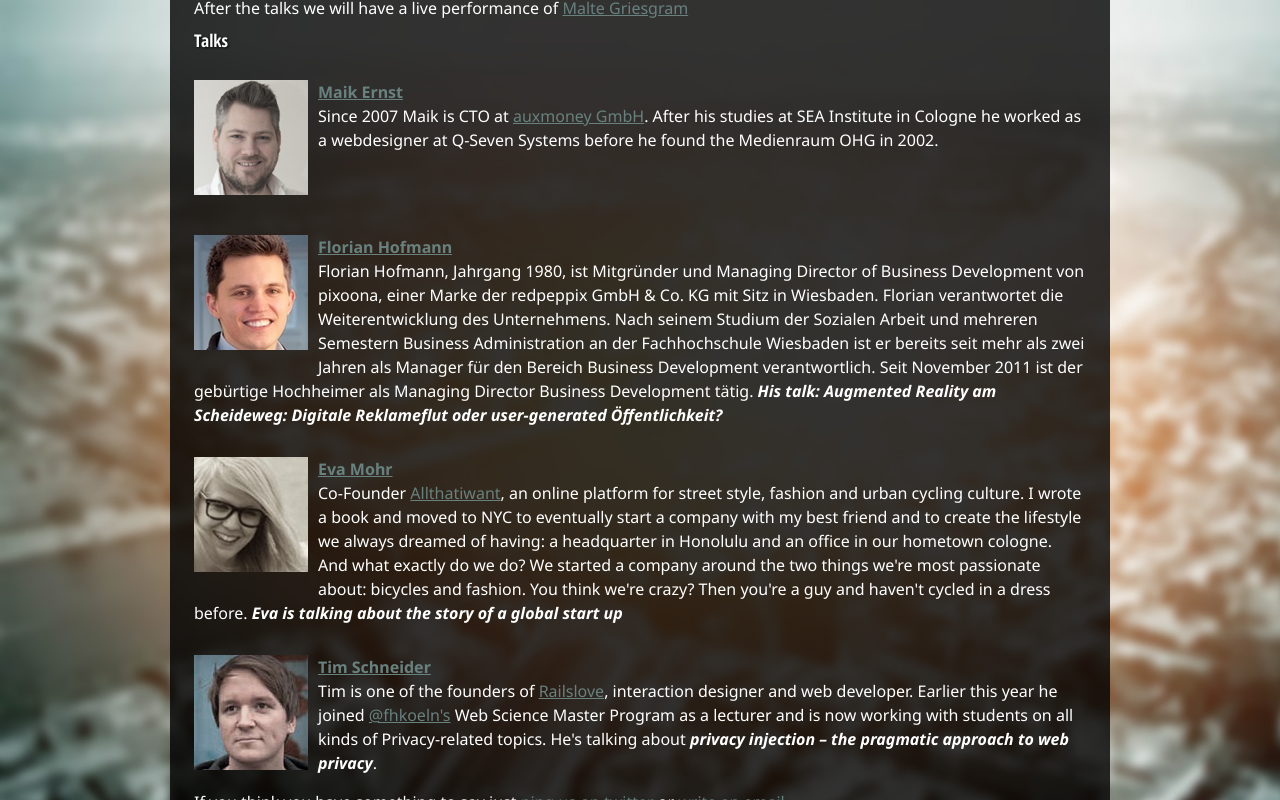
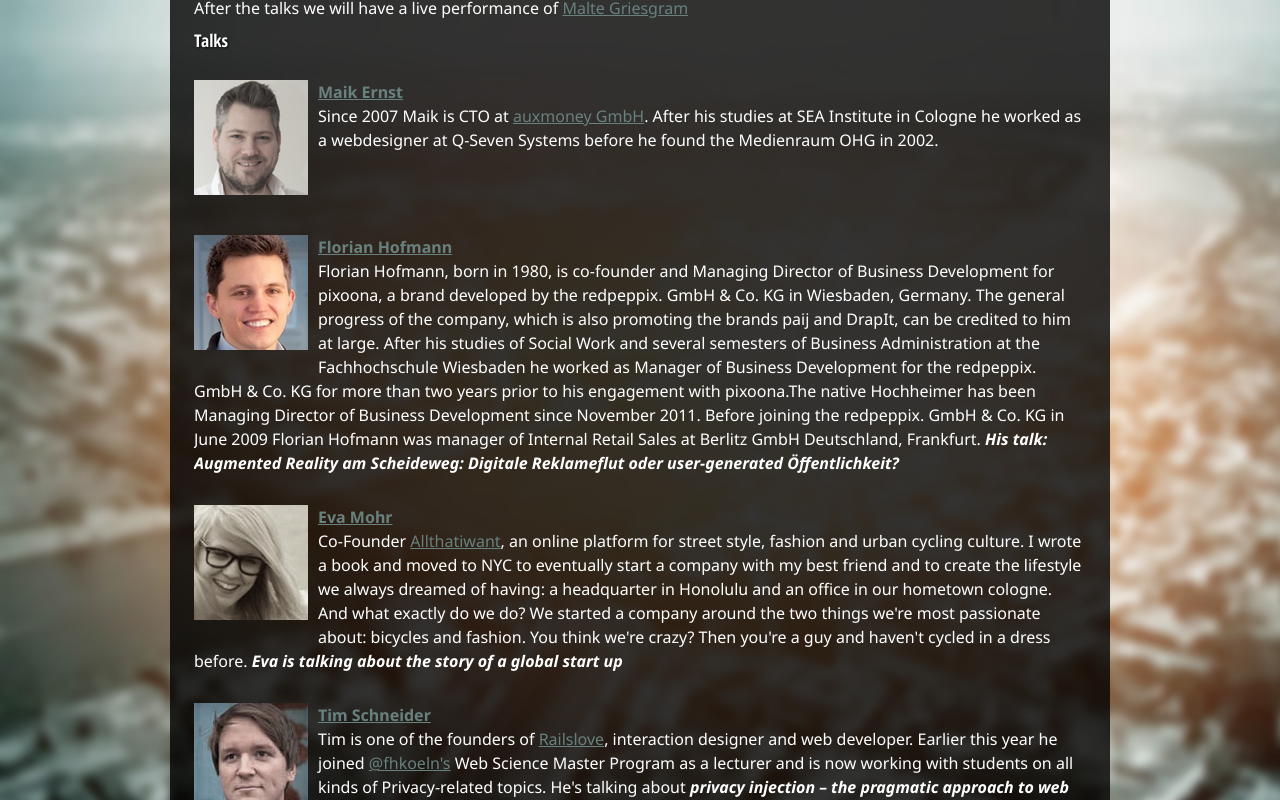
Before and after one commit to InteractiveCologne/interactivecologne.github.com, a Jekyll site: the page built from hack-n-tech.html, in a window 1280 px wide and 900 px high, scrolled down 11753 px, cut to the strip 0-800 px from the top of the window. Built offline with Jekyll 4.4.1, drawn with Linux system fonts in a browser that asks for light colours; nearby versions of some CDN libraries.

Commit message:
changed the bio of florian hofmann

```diff
--- a/hack-n-tech.html
+++ b/hack-n-tech.html
@@ -247,7 +247,7 @@ layout: default
 					<img class="speaker" src="assets/images/speaker/maik-ernst.jpg" alt="Maik Ernst"/><a href="#maik-ernst" name="maik-ernst"><strong>Maik Ernst</strong></a><br/>Since 2007 Maik is CTO at <a href="http://auxmoney.de">auxmoney GmbH</a>. After his studies at SEA Institute in Cologne he worked as a webdesigner at Q-Seven Systems before he found the Medienraum OHG in 2002.
 				</p>
 				<p class="speaker">
-					<img class="speaker" src="assets/images/speaker/florian-hofmann.jpg" alt="florian-hofmann"/><a href="#florian-hofmann" name="florian-hofmann"><strong>Florian Hofmann</strong></a><br/>Florian Hofmann, Jahrgang 1980, ist Mitgründer und Managing Director of Business Development von pixoona, einer Marke der redpeppix GmbH & Co. KG mit Sitz in Wiesbaden. Florian verantwortet die Weiterentwicklung des Unternehmens. Nach seinem Studium der Sozialen Arbeit und mehreren Semestern Business Administration an der Fachhochschule Wiesbaden ist er bereits seit mehr als zwei Jahren als Manager für den Bereich Business Development verantwortlich. Seit November 2011 ist der gebürtige Hochheimer als Managing Director Business Development tätig. <em>His talk: Augmented Reality am Scheideweg: Digitale Reklameflut oder user-generated Öffentlichkeit?</em>
+					<img class="speaker" src="assets/images/speaker/florian-hofmann.jpg" alt="florian-hofmann"/><a href="#florian-hofmann" name="florian-hofmann"><strong>Florian Hofmann</strong></a><br/>Florian Hofmann, born in 1980, is co-founder and Managing Director of Business Development for pixoona, a brand developed by the redpeppix. GmbH & Co. KG in Wiesbaden, Germany. The general progress of the company, which is also promoting the brands paij and DrapIt, can be credited to him at large. After his studies of Social Work and several semesters of Business Administration at the Fachhochschule Wiesbaden he worked as Manager of Business Development for the redpeppix. GmbH & Co. KG for more than two years prior to his engagement with pixoona.The native Hochheimer has been Managing Director of Business Development since November 2011. Before joining the redpeppix. GmbH & Co. KG in June 2009 Florian Hofmann was manager of Internal Retail Sales at Berlitz GmbH Deutschland, Frankfurt. <em>His talk: Augmented Reality am Scheideweg: Digitale Reklameflut oder user-generated Öffentlichkeit?</em>
 				</p>
 				<p class="speaker">
 					<img class="speaker" src="assets/images/speaker/eva-mohr.jpg" alt="Eva Mohr"/><a href="#eva-mohr" name="eva-mohr"><strong>Eva Mohr</strong></a><br/>Co-Founder <a href="http://allthatiwant.com">Allthatiwant</a>, an online platform for street style, fashion and urban cycling culture. I wrote a book and moved to NYC to eventually start a company with my best friend and to create the lifestyle we always dreamed of having: a headquarter in Honolulu and an office in our hometown cologne. And what exactly do we do? We started a company around the two things we're most passionate about: bicycles and fashion. You think we're crazy? Then you're a guy and haven't cycled in a dress before. <em>Eva is talking about the story of a global start up</em>
--- a/speakers.html
+++ b/speakers.html
@@ -66,7 +66,7 @@ layout: default
 		</p>
 
 		<p class="speaker">
-			<img class="speaker" src="assets/images/speaker/florian-hofmann.jpg" alt="florian-hofmann"/><a href="#florian-hofmann" name="florian-hofmann"><strong>Florian Hofmann</strong></a><br/>Florian Hofmann, Jahrgang 1980, ist Mitgründer und Managing Director of Business Development von pixoona, einer Marke der redpeppix GmbH & Co. KG mit Sitz in Wiesbaden. Florian verantwortet die Weiterentwicklung des Unternehmens. Nach seinem Studium der Sozialen Arbeit und mehreren Semestern Business Administration an der Fachhochschule Wiesbaden ist er bereits seit mehr als zwei Jahren als Manager für den Bereich Business Development verantwortlich. Seit November 2011 ist der gebürtige Hochheimer als Managing Director Business Development tätig.
+			<img class="speaker" src="assets/images/speaker/florian-hofmann.jpg" alt="florian-hofmann"/><a href="#florian-hofmann" name="florian-hofmann"><strong>Florian Hofmann</strong></a><br/>Florian Hofmann, born in 1980, is co-founder and Managing Director of Business Development for pixoona, a brand developed by the redpeppix. GmbH & Co. KG in Wiesbaden, Germany. The general progress of the company, which is also promoting the brands paij and DrapIt, can be credited to him at large. After his studies of Social Work and several semesters of Business Administration at the Fachhochschule Wiesbaden he worked as Manager of Business Development for the redpeppix. GmbH & Co. KG for more than two years prior to his engagement with pixoona.The native Hochheimer has been Managing Director of Business Development since November 2011. Before joining the redpeppix. GmbH & Co. KG in June 2009 Florian Hofmann was manager of Internal Retail Sales at Berlitz GmbH Deutschland, Frankfurt. <em>His talk: Augmented Reality am Scheideweg: Digitale Reklameflut oder user-generated Öffentlichkeit?</em>
 		</p>
 
 		<p class="speaker">
@@ -96,6 +96,7 @@ layout: default
 		<p class="speaker">
 			<img class="speaker" src="assets/images/speaker/julia_kloiber.jpg" alt="Julia Kloiber"/><a href="#julia-kloiber" name="julia-kloiber"><strong>Julia Kloiber</strong></a><br/>Project Lead, Open Knowledge Foundation Deutschland. Since February 2011, Julia is working as a project lead for the <a href="http://okfn.de/">Open Knowledge Foundation Germany</a>, covering civic apps and open data. During the last year, she successfully organised and implemented the civic incubator <a href="http://stadtlandcode.de/">Stadt Land &#60;Code&#62;</a> as well as the <a href="http://berlin.appsandthecity.net/">Apps and the City hackday</a> in Berlin. In addition to her profession, Julia also works voluntarily for the <a href="https://digitalegesellschaft.de/">Digitale Gesellschaft e.V</a>
 		</p>
+
 		<p class="speaker">
 			<img class="speaker" src="assets/images/speaker/jan_kus.jpg" alt="Jan Kus"/><a href="#jan-kus" name="jan-kus"><strong>Jan Kus</strong></a><br/>Co-Founder of <a href="http://railslove.com">railslove.com</a> and <a href="http://coworkingcologne.de">coworkingcologne.de</a>. I love building web applications! Nuff said". He's talking about <em>how to transform a <a href="http://en.wikipedia.org/wiki/MacBook_Pro">MacBook Pro</a> into a <a href="http://en.wikipedia.org/wiki/KITT">KITT</a>. A live hacking session using <a href="http://www.anykey0x.de/">anykey0x</a></em>.
 		</p>
```
